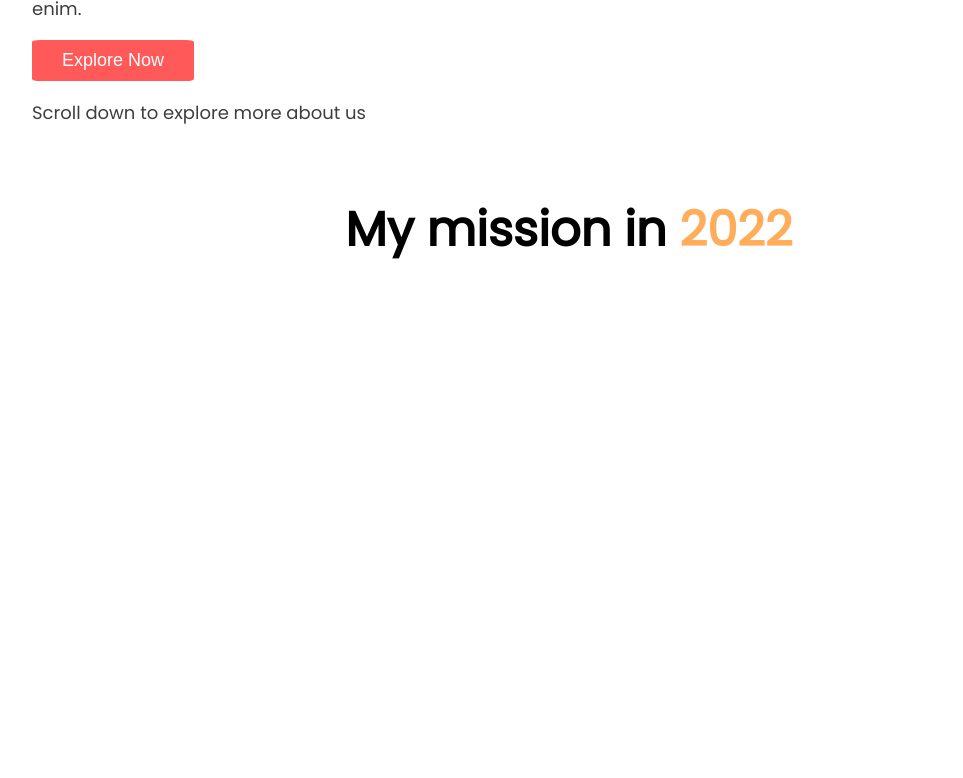
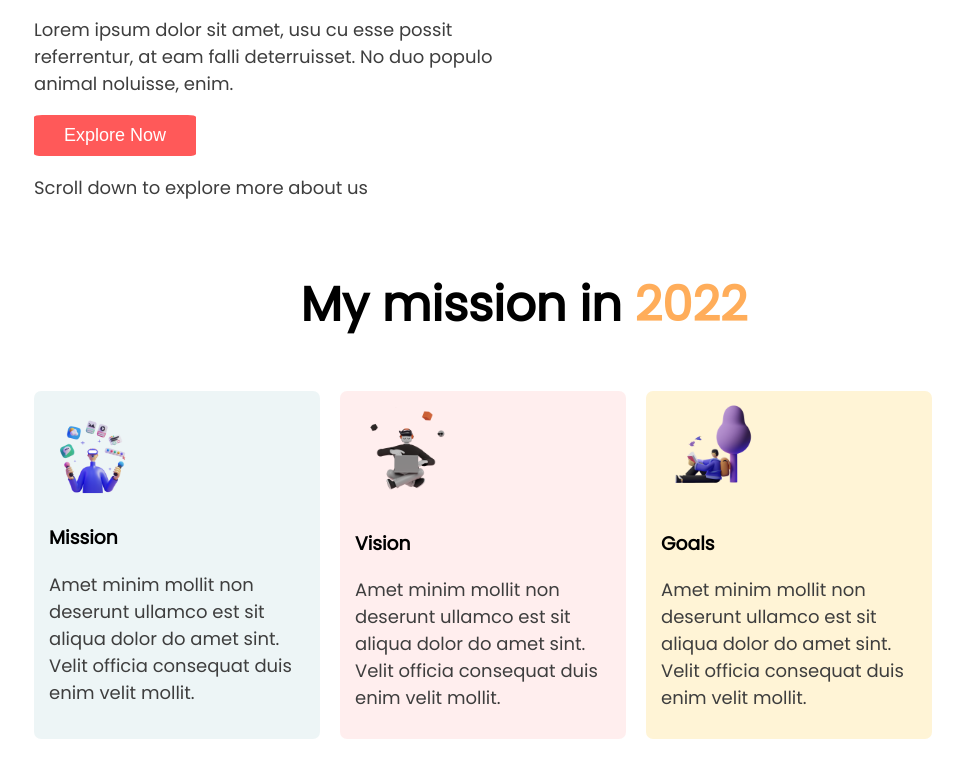
Before and after one commit to sohelofficial/mission-2022, a plain HTML site: page index.html in a window 1280 px wide. Shown: the part 500-1278 px from the top of the page, without its empty margins (116-1079 px from the left). Before the commit the page ends 806 px from the top, so only its background shows below. Drawn offline with Linux system fonts and the light colour scheme.

Commit message:
section 2 added

```diff
--- a/index.html
+++ b/index.html
@@ -31,6 +31,27 @@
     </section>
     <section>
         <h1 class="heading-sec2">My mission in <span class="heading-color">2022</span></h1>
+        <div class="subsection-mvg sec-1">
+            <div id="mission" class="column">
+                <img src="images/illustrators/illustrator-1.png" alt="" srcset="">
+                <h3>Mission</h3>
+                <p>Amet minim mollit non deserunt ullamco est sit aliqua dolor do amet sint. Velit officia consequat
+                    duis enim velit mollit.</p>
+            </div>
+            <div id="vision" class="column">
+                <img src="images/illustrators/illustrator-2.png" alt="" srcset="">
+                <h3>Vision</h3>
+                <p>Amet minim mollit non deserunt ullamco est sit aliqua dolor do amet sint. Velit officia consequat
+                    duis enim velit mollit.</p>
+            </div>
+            <div id="goals" class="column">
+                <img src="images/illustrators/illustrator-3.png" alt="" srcset="">
+                <h3>Goals</h3>
+                <p>Amet minim mollit non deserunt ullamco est sit aliqua dolor do amet sint. Velit officia consequat
+                    duis enim velit mollit.</p>
+            </div>
+        </div>
+
     </section>
 
 </body>
--- a/style.css
+++ b/style.css
@@ -1,8 +1,6 @@
 body{
     font-family: 'Poppins', sans-serif;
-    margin-top: 3%;
-    margin-left: 10%;
-    margin-right: 3%;
+    margin: 30px 130px;
 }
 p{
     color: #3E3E3E;
@@ -25,7 +23,7 @@ p{
     margin-bottom: 5px;
 }
 .half-width{
-    width: 50%;
+    width: 100%;
     padding: 10px 10px;
 
 }
@@ -46,3 +44,24 @@ p{
     font-family: Poppins;
     text-align: center;
 }
+.subsection-mvg{
+    width: 90%;
+}
+.subsection-mvg img{
+width: 40% ;
+}
+.column{
+    border: 1px solid none;
+    padding: 10px 15px;
+    border-radius: 7px;
+    margin: 10px;
+}
+#mission{
+    background: rgba(79, 157, 166, 0.1)
+}
+#vision{
+    background: rgba(255, 89, 89, 0.1);
+}
+#goals{
+    background-color: #FFF4D6;
+}
```
